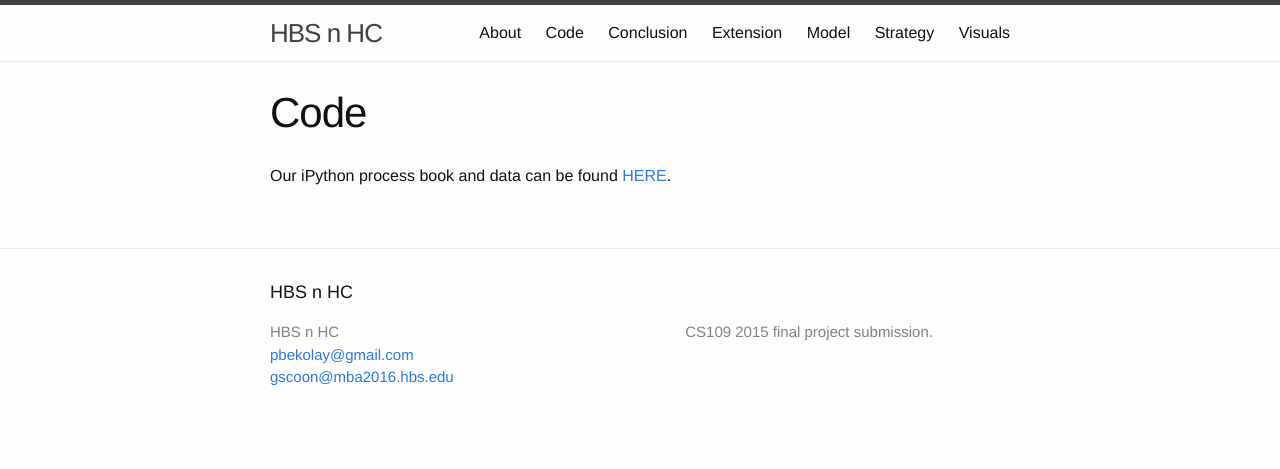
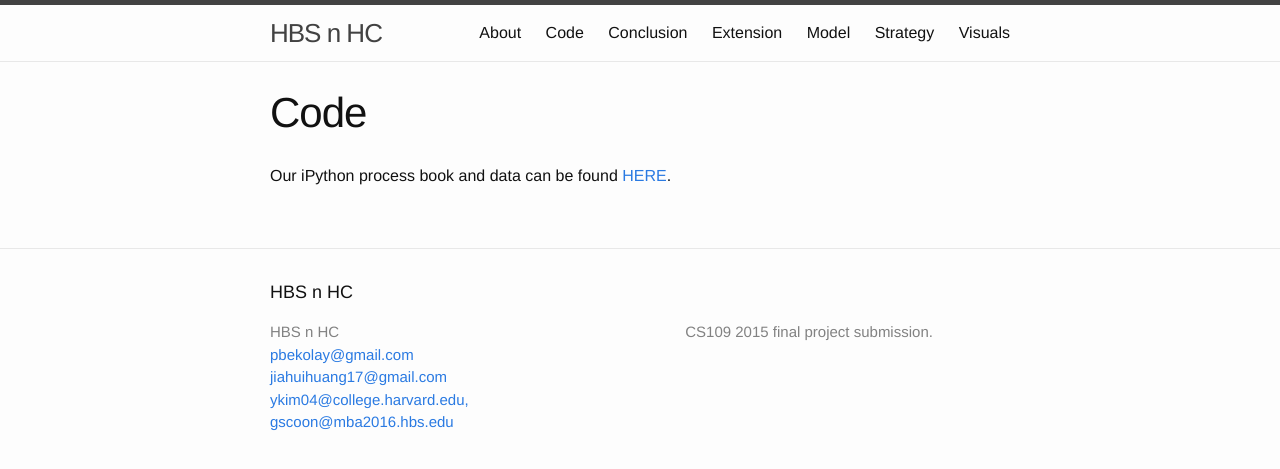
Before and after one commit to UKeeeM/CS109-Project-, a Jekyll site: the page built from code.md, in a window 1280 px wide. Shown: the top 469 px of the page. Built offline with Jekyll 4.4.1, drawn with Linux system fonts in a browser that asks for light colours.

Commit message:
added all email

```diff
--- a/_includes/footer.html
+++ b/_includes/footer.html
@@ -9,6 +9,8 @@
         <ul class="contact-list">
           <li>{{ site.title }}</li>
           <li><a href="mailto:pbekolay@gmail.com">pbekolay@gmail.com</a></li>
+          <li><a href="mailto:jiahuihuang17@gmail.com">jiahuihuang17@gmail.com</a></li>
+          <li><a href="mailto:ykim04@college.harvard.edu,">ykim04@college.harvard.edu,</a></li>
           <li><a href="mailto:{{ site.email }}">{{ site.email }}</a></li>
         </ul>
       </div>
```
